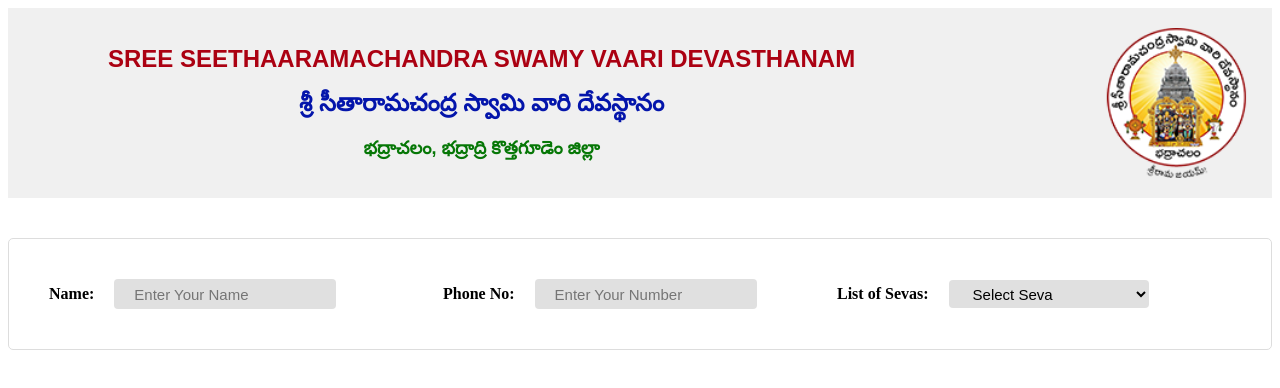
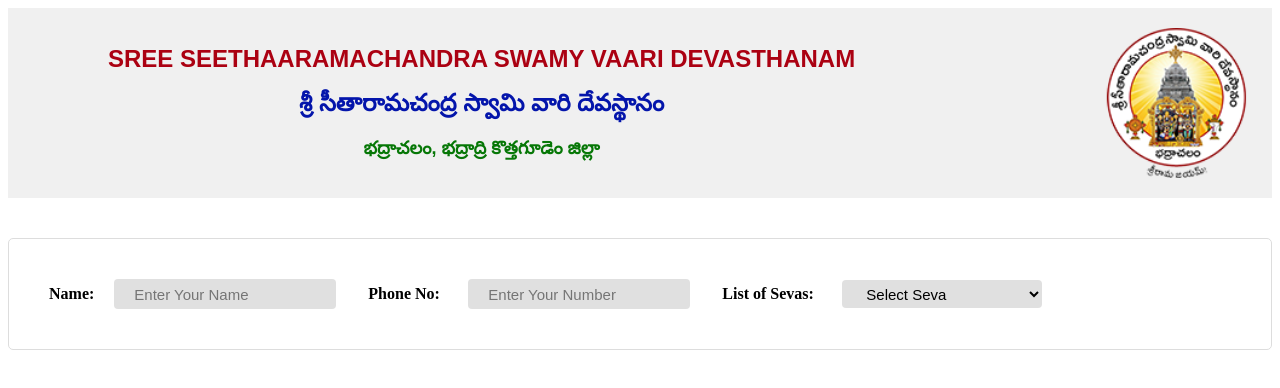
Before and after one commit to Gopi2923/SSRSD-Project, a React (Vite) app: page / in a window 1280 px wide. Shown: the top 388 px of the page. Built offline with nearby package versions, Linux system fonts and the light colour scheme.

Commit message:
added icons and styles.

```diff
--- a/src/Components/DateAndSevas/DateAndSevas.css
+++ b/src/Components/DateAndSevas/DateAndSevas.css
@@ -8,7 +8,11 @@
   border-radius: 5px;
 }
 
-.date-field,
+.input-row {
+  display: flex;
+  gap: 2rem;
+}
+
 .name-field,
 .seva-section {
   display: flex;
@@ -22,16 +26,66 @@
   font-weight: 800;
 }
 
-.date-picker {
+.phone-label {
+  width: 80px;
+  margin-right: 0px;
+  font-size: 16px;
+  padding-right: 0px;
+  font-weight: 800;
+}
+
+.seva-label {
+  width: 100px;
+  margin-right: 0px;
+  font-size: 16px;
+  padding-right: 0px;
+  font-weight: 800;
+}
+
+.name-field input,
+.seva-section select {
   border: none;
   width: 200px;
   height: 28px;
   padding-left: 20px;
-  margin-left: 20px;
   background: #e0e0e0;
   border-radius: 4px;
   color: #000;
-  font-size: 20px;
+  font-size: 15px;
+}
+
+.ticket-selection,
+.summary-section {
+  display: flex;
+  align-items: center;
+}
+
+.ticket-controls {
+  margin-left: 20px;
+}
+
+.ticket-count {
+  padding: 10px;
+}
+
+.total-price {
+  padding-left: 60px;
+}
+
+.payment-btn {
+  margin-left: 90px;
+  width: 150px;
+  height: 50px;
+  border-radius: 50px;
+  cursor: pointer;
+  border: none;
+  color: #fff;
+  background: linear-gradient(270deg, #ff994f, #fa6d86);
+  font-size: 16px;
+  display: flex;
+  padding: 15px 20px;
+  gap: 5px;
+  align-items: center;
 }
 
 .name-field input {
--- a/src/Components/DateAndSevas/DateAndSevas.jsx
+++ b/src/Components/DateAndSevas/DateAndSevas.jsx
@@ -1,6 +1,7 @@
 import React, { useState } from 'react';
 import 'react-datepicker/dist/react-datepicker.css';
 import './DateAndSevas.css'
+import arrow from '../../assets/arrow_icon.png';
 
 const DateAndSevas = () => {
   const [name, setName] = useState('');
@@ -42,17 +43,19 @@
   };
 
   return (
+    <div>
   <div className="seva-selection">
+    <div className="input-row">
       <div className="name-field">
         <label className='label' htmlFor="name">Name:</label>
         <input type="text" placeholder='Enter Your Name' id="name" value={name} onChange={handleNameChange} />
       </div>
       <div className="name-field">
-        <label className='label' htmlFor="name">Phone No:</label>
+        <label className='phone-label' htmlFor="name">Phone No:</label>
         <input type="text" placeholder='Enter Your Number' id="name" value={number} onChange={handleNumberChange} />
       </div>
       <div className="seva-section">
-        <label className="label">List of Sevas:</label>
+        <label className="seva-label">List of Sevas:</label>
         <select value={selectedSeva} onChange={handleSevaChange}>
           <option value="">Select Seva</option>
           {sevas.map((seva) => (
@@ -62,6 +65,8 @@
           ))}
         </select>
       </div>
+    </div>
+    <div className="input-row">
       {selectedSeva && ( // Conditionally render ticket selection and total price
         <>
           <div className="ticket-selection">
@@ -78,21 +83,24 @@
               </button>
             </div>
           </div>
-        </>
-      )}
           <div className="summary-section">
             {selectedSeva && ( // Conditionally render total price and button
               <>
                 <div className="total-price">
-              <p>Total Price: ₹{calculateTotalPrice()}</p>
+                  <p className='label'>Total Price: ₹{calculateTotalPrice()}</p>
                 </div>
-            <button type="button" disabled={!selectedSeva || numTickets <= 0}>
-              Make Payment
+                <button type="button" disabled={!selectedSeva || numTickets <= 0} className='payment-btn'>
+                  Make Payment <img src={arrow} alt="" />
                 </button>
               </>
             )}
           </div>
+        </>
+      )}
     </div>
+  </div>
+</div>
+
   );
 };
 
```
Also changed, not shown: src/assets/arrow_icon.png (added). Lines whose indentation alone changed are shown as unchanged.
